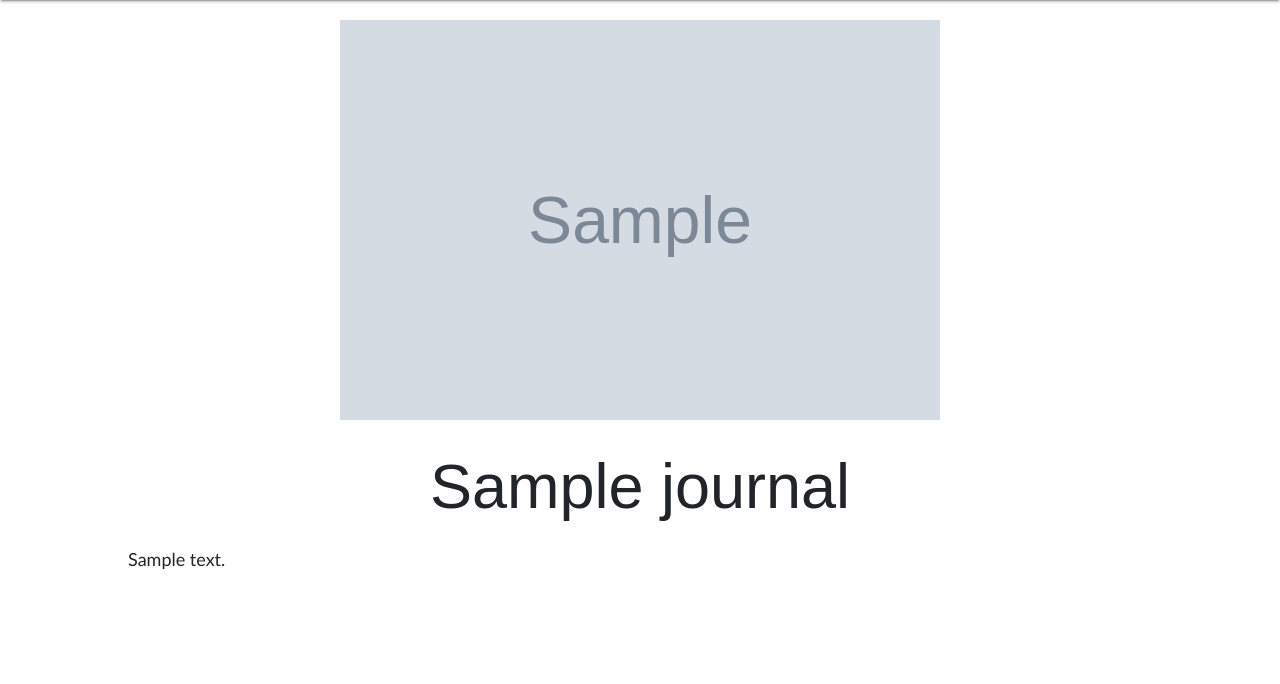
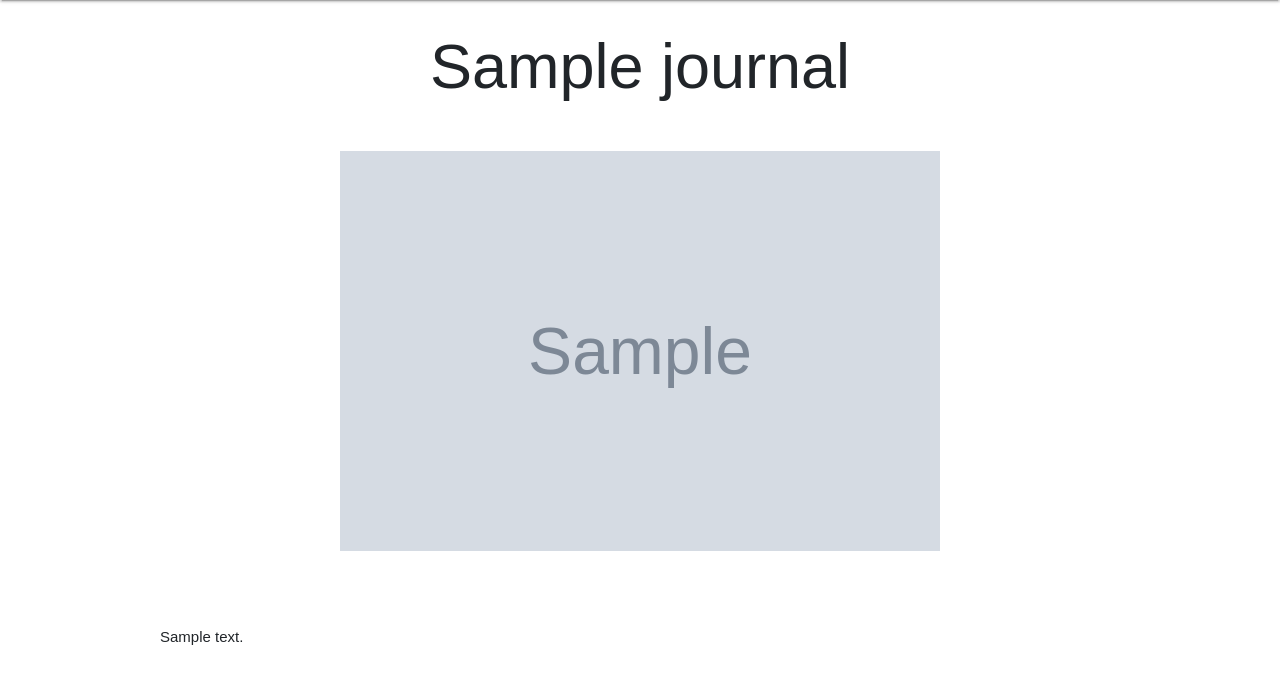
Before and after one commit to emmanuelobo/journalize, a Django app: page /entry/1 in a window 1280 px wide. Shown: the part 64-748 px from the top of the page. Run offline with Django 3.2, Linux system fonts and the light colour scheme; tables that the repository leaves empty hold one stand-in row (values such as "Sample post"); grey boxes marked "Sample" are stand-in pictures; some libraries are stand-ins or nearby versions.

Commit message:
journal preview styling

```diff
--- a/app/static/css/journal.css
+++ b/app/static/css/journal.css
@@ -1,20 +1,35 @@
 .main-container{
     margin: auto;
-    width: 80%;
+    width: 75%;
 }
 
-.journal-title{
+.journal-preview-title{
     text-align: center;
     font-family: 'Quicksand', sans-serif;
+    margin-bottom: 2rem;
 }
 
-.journal-body{
-    font-size: 18px;
-    font-family: Candara, sans-serif;
+.journal-header{
+    text-align: center;
+    margin-bottom: 5em;
+}
+
+.journal-preview-body{
+    font-size: 15px;
+    font-family: 'Alegreya Sans', sans-serif;
+    /* font-family: 'Archivo Narrow', sans-serif;
+    font-family: 'Armata', sans-serif;
+    font-family: 'Barlow Condensed', sans-serif;
+    font-family: 'Dosis', sans-serif;
+    font-family: 'Gentium Basic', serif;
+    font-family: 'Hind Madurai', sans-serif;
+    font-family: 'Karla', sans-serif;
+    font-family: 'Khand', sans-serif;
+    font-family: 'Khula', sans-serif; */
 }
 
 .read-time{
-    font-size: 12px;
+    font-size: 11px;
     color: rgb(107, 165, 162);
     font-family: 'Exo', sans-serif;
 }
--- a/app/static/js/main.js
+++ b/app/static/js/main.js
@@ -32,5 +32,5 @@ function ajaxCall(url, method, obj, callback){
 
 function deleteEntryAnimation(obj)
 {
-    console.log($(obj).closest('.col-md-3').toggle(1000))
+    $(obj).closest('.col-md-3').toggle(1000) // delete entry animation
 }
--- a/app/template/subtemplate/journal_entry.html
+++ b/app/template/subtemplate/journal_entry.html
@@ -13,25 +13,27 @@
     <title>{{entry.title}} | Journalize</title>
 </head>
 <body>
+    <div class="body">
+
         <div class="main-container">
-        <div class="journal-title">
                 {% if entry.image %}
-            <div class="header">
+                <div class="journal-header">
+                    <h1 class="journal-preview-title">{{entry.title}}</h1>
                     <img src="\media\{{entry.image}}" width="600" height="400" alt="image" style="margin-top: 20px;">
-                <h1 class="entry-title">{{entry.title}}</h1>
                 </div>
                 {% else %}
-                <h1>{{entry.title}}</h1>
+                    <h1 class="journal-header journal-preview-title">{{entry.title}}</h1>
                 {% endif %}
 
-        </div>
-
-        <div class="journal-body">
+            <div class="journal-preview-body">
                 <p>{{entry.get_text_as_markdown}}</p>
             </div>
 
         </div>
 
+    </div>
+<!-- TODO: add tags -->
+<!-- TODO: change fonts -->
 </body>
 </html>
 
```
Lines whose indentation alone changed are shown as unchanged.
